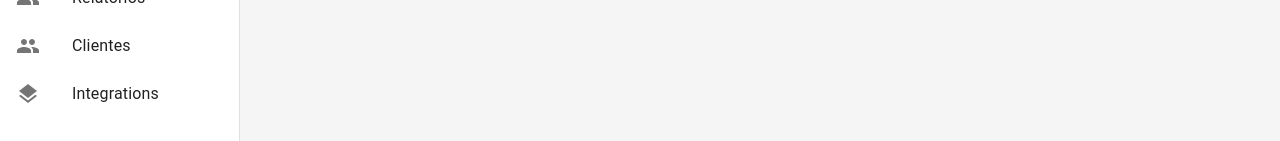
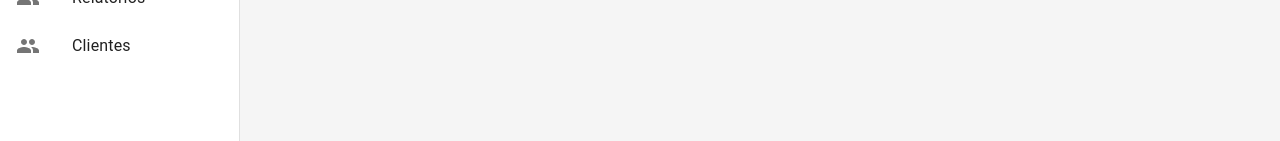
Before and after one commit to mdsreq-fga-unb/2023.1-Armazenai, a Next.js app in the folder armazenai-front_end/: page /dashboard in a window 1280 px wide. Shown: the part 195-336 px from the top of the page. Built offline with nearby package versions, Linux system fonts and the light colour scheme.

Commit message:
ajuste no pr

```diff
--- a/armazenai-front_end/src/app/account/account-form.tsx
+++ b/armazenai-front_end/src/app/account/account-form.tsx
@@ -5,7 +5,6 @@ import {
 } from "@supabase/auth-helpers-nextjs";
 import { useCallback, useEffect, useState } from "react";
 import { Database } from "../../../public/types/database";
-import Menu from "../components/Menu/menu";
 
 export default function AccountForm({ session }: { session: Session | null }) {
   const supabase = createClientComponentClient<Database>();
--- a/armazenai-front_end/src/app/components/navbar/listItems.tsx
+++ b/armazenai-front_end/src/app/components/navbar/listItems.tsx
@@ -39,12 +39,6 @@ export const mainListItems = (
       </ListItemIcon>
       <ListItemText primary="Clientes" />
     </ListItemButton>
-    <ListItemButton>
-      <ListItemIcon>
-        <LayersIcon />
-      </ListItemIcon>
-      <ListItemText primary="Integrations" />
-    </ListItemButton>
     </Box>
   </React.Fragment>
 );
```
